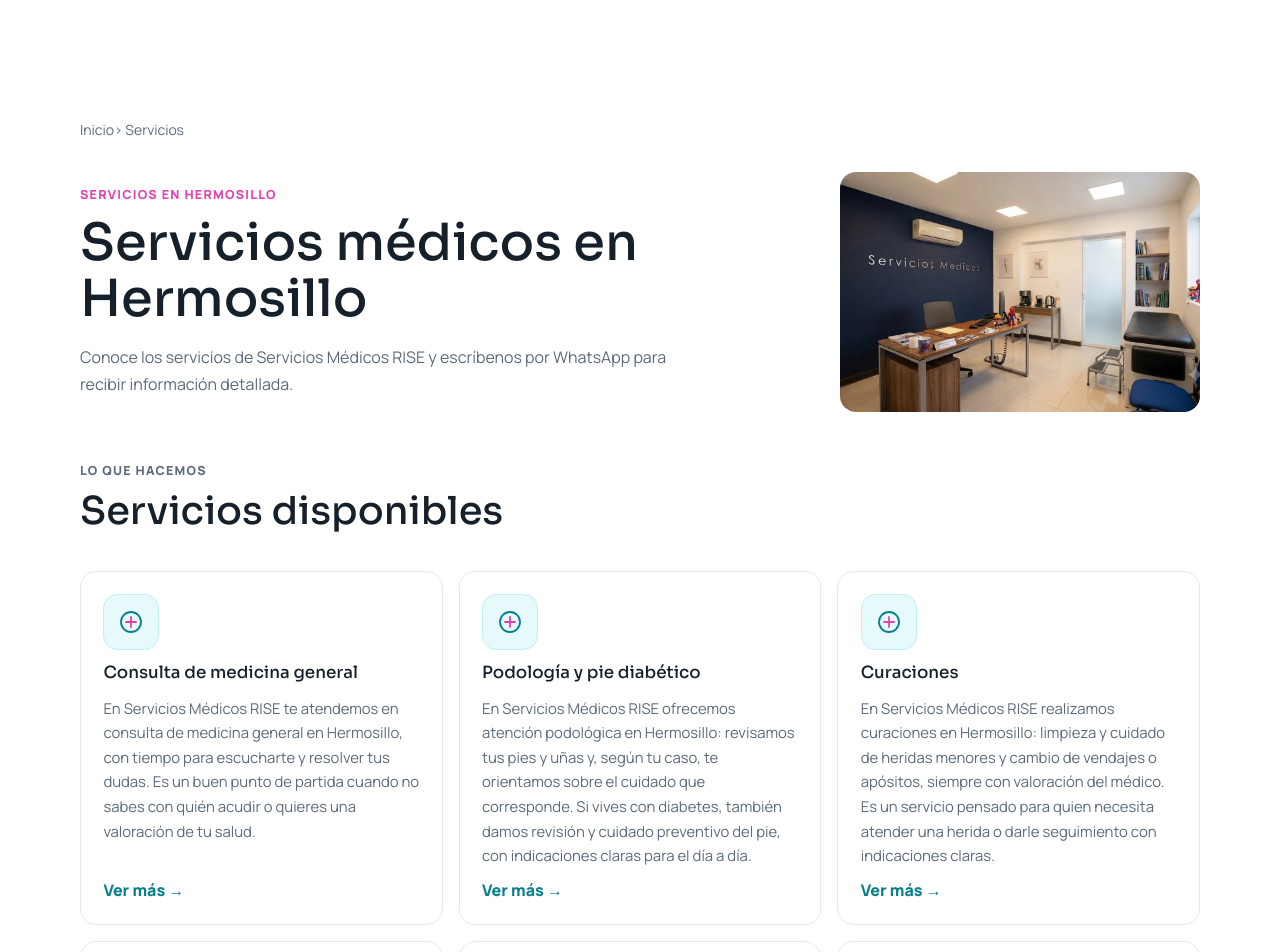
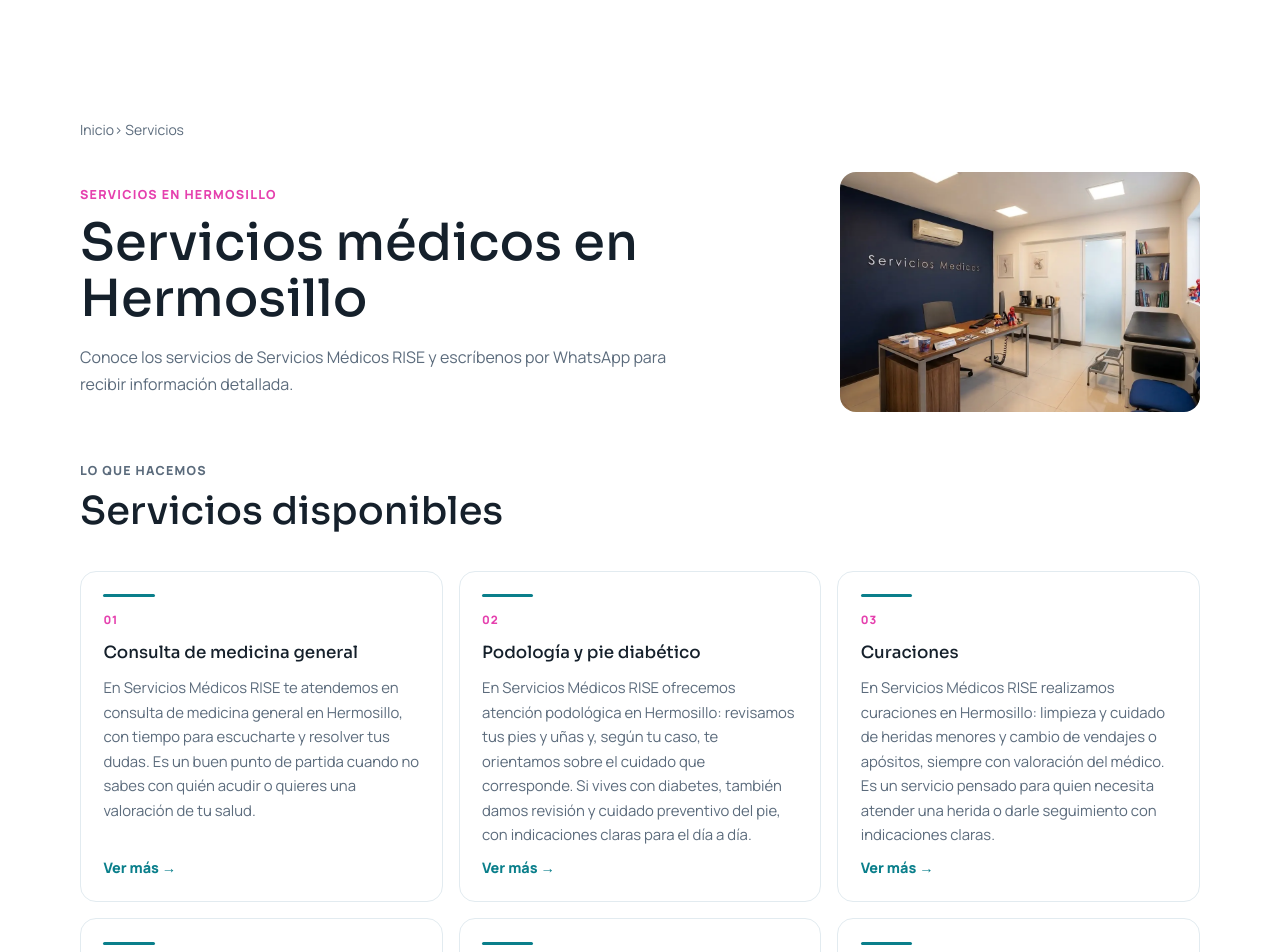
Before and after one commit to Jnpvl/rise-front, an Angular app: page /servicios in a window 1280 px wide. Shown: the top 952 px of the page. Built offline with nearby package versions, Linux system fonts and the light colour scheme.

Commit message:
refactor: use typographic service cards

```diff
--- /dev/null
+++ b/src/app/components/service-card/service-card.component.html
@@ -0,0 +1,8 @@
+<a class="rise-card service-card-typographic" [href]="card.slug" [routerLink]="card.slug">
+  <img *ngIf="imagen" class="service-card-image" [src]="imagen" width="640" height="480" [alt]="card.name" />
+  <div class="service-card-accent" aria-hidden="true"></div>
+  <p class="service-card-eyebrow" *ngIf="number || card.key">{{ number || card.key }}</p>
+  <h3>{{ card.name }}</h3>
+  <p>{{ card.summary }}</p>
+  <span class="service-card-link">Ver más →</span>
+</a>
--- a/src/app/pages/landing/landing.component.html
+++ b/src/app/pages/landing/landing.component.html
@@ -52,21 +52,7 @@
           <p>Conoce cada servicio y cómo podemos acompañarte.</p><p>{{ homeCopy.processIntro }}</p><p>{{ homeCopy.servicesIntro }}</p>
         </div>
         <div class="service-grid">
-          <a *ngFor="let card of homeCopy.serviceCards" class="rise-card" [href]="card.slug" [routerLink]="card.slug">
-            <div class="service-icon" aria-hidden="true">
-              <ng-container [ngSwitch]="card.icon">
-                <svg *ngSwitchCase="'stethoscope'" viewBox="0 0 32 32" fill="none" stroke="currentColor" stroke-width="1.8" stroke-linecap="round" stroke-linejoin="round"><path d="M9 5v8a6 6 0 0 0 12 0V5"/><path d="M15 19v3a5 5 0 0 0 10 0v-2"/><circle cx="25" cy="17" r="3" stroke="#e540ae"/></svg>
-                <svg *ngSwitchCase="'foot'" viewBox="0 0 32 32" fill="none" stroke="currentColor" stroke-width="1.8" stroke-linecap="round" stroke-linejoin="round"><path d="M12 5c4 0 6 3 6 8 0 4 3 6 3 10 0 3-2 4-5 4s-6-2-6-6c0-5-3-6-3-10 0-3 2-6 5-6z"/><circle cx="23" cy="8" r="1.5" stroke="#e540ae"/><circle cx="26" cy="12" r="1.3" stroke="#e540ae"/></svg>
-                <svg *ngSwitchCase="'bandage'" viewBox="0 0 32 32" fill="none" stroke="currentColor" stroke-width="1.8" stroke-linecap="round" stroke-linejoin="round"><rect x="3" y="11" width="26" height="10" rx="5" transform="rotate(-35 16 16)"/><path d="m13.5 13.5 5 5" stroke="#e540ae"/><circle cx="16" cy="16" r="1" fill="#e540ae" stroke="#e540ae"/></svg>
-                <svg *ngSwitchCase="'flask'" viewBox="0 0 32 32" fill="none" stroke="currentColor" stroke-width="1.8" stroke-linecap="round" stroke-linejoin="round"><path d="M12 4h6M13 4v10M17 4v10"/><path d="M8 28h16M10 28a8 8 0 0 1 4-14"/><circle cx="21" cy="19" r="3" stroke="#e540ae"/></svg>
-                <svg *ngSwitchCase="'clipboard'" viewBox="0 0 32 32" fill="none" stroke="currentColor" stroke-width="1.8" stroke-linecap="round" stroke-linejoin="round"><rect x="7" y="6" width="18" height="22" rx="3"/><path d="M12 4h8v4h-8zM11 16h10M11 21h6"/><path d="m12 11 1.5 1.5L17 9" stroke="#e540ae"/></svg>
-                <svg *ngSwitchDefault viewBox="0 0 32 32" fill="none" stroke="currentColor" stroke-width="1.8" stroke-linecap="round" stroke-linejoin="round"><path d="M9 9a3 3 0 1 1 3-3l11 11a3 3 0 1 1 3 3 3 3 0 1 1-3 3L9 12a3 3 0 0 1 0-3z"/><path d="m15 15 2 2" stroke="#e540ae"/></svg>
-              </ng-container>
-            </div>
-            <h3>{{ card.name }}</h3>
-            <p>{{ card.summary }}</p>
-            <span class="font-display" style="margin-top:auto;color:var(--color-brand-dark);font-weight:800;font-size:.9rem">Ver más →</span>
-          </a>
+          <app-service-card *ngFor="let card of homeCopy.serviceCards; let i = index" [card]="card" [number]="'0' + (i + 1)"></app-service-card>
         </div>
       </div>
     </section>
--- a/src/app/pages/landing/landing.component.ts
+++ b/src/app/pages/landing/landing.component.ts
@@ -17,6 +17,7 @@ import { Router, RouterLink } from '@angular/router';
 import Swal from 'sweetalert2';
 import { seoCopy } from '../../data/servicios-data';
 import { HOME_COPY } from '../../data/home-copy';
+import { ServiceCardComponent } from '../../components/service-card/service-card.component';
 import { CLINIC_DEFAULTS, CLINIC_EMAIL, CLINIC_INSTAGRAM } from '../../core/clinic-defaults';
 
 const LANDING_SECTIONS = ['servicios', 'experiencia', 'agenda', 'contacto'] as const;
@@ -25,7 +26,7 @@ type LandingSection = (typeof LANDING_SECTIONS)[number];
 @Component({
   selector: 'app-landing',
   standalone: true,
-  imports: [CommonModule, FormsModule, RouterLink],
+  imports: [CommonModule, FormsModule, RouterLink, ServiceCardComponent],
   templateUrl: './landing.component.html',
 })
 export class LandingComponent implements OnInit, AfterViewInit, OnDestroy {
--- a/src/app/pages/services/services-hub.component.html
+++ b/src/app/pages/services/services-hub.component.html
@@ -7,10 +7,7 @@
   <section aria-labelledby="servicios-disponibles">
     <div class="rise-section-heading"><p class="rise-eyebrow">Lo que hacemos</p><h2 id="servicios-disponibles">Servicios disponibles</h2></div>
     <div class="service-grid">
-      <a *ngFor="let card of cards" class="rise-card" [routerLink]="card.slug" [href]="card.slug">
-        <div class="service-icon" aria-hidden="true"><svg viewBox="0 0 32 32" fill="none" stroke="currentColor" stroke-width="1.8" stroke-linecap="round" stroke-linejoin="round"><circle cx="16" cy="16" r="10"/><path d="M11 16h10M16 11v10" stroke="#e540ae"/></svg></div>
-        <h3>{{ card.name }}</h3><p>{{ card.summary }}</p><span style="margin-top:auto;color:var(--color-brand-dark);font-weight:800">Ver más →</span>
-      </a>
+      <app-service-card *ngFor="let card of cards; let i = index" [card]="card" [number]="'0' + (i + 1)"></app-service-card>
     </div>
   </section>
   <aside class="mt-12" [innerHTML]="whereWhenHtml"></aside>
--- a/src/app/pages/services/services-hub.component.ts
+++ b/src/app/pages/services/services-hub.component.ts
@@ -2,12 +2,13 @@ import { CommonModule } from '@angular/common';
 import { Component } from '@angular/core';
 import { RouterLink } from '@angular/router';
 import { HOME_COPY } from '../../data/home-copy';
+import { ServiceCardComponent } from '../../components/service-card/service-card.component';
 import { seoCopy } from '../../data/servicios-data';
 
 @Component({
   selector: 'app-services-hub',
   standalone: true,
-  imports: [CommonModule, RouterLink],
+  imports: [CommonModule, RouterLink, ServiceCardComponent],
   templateUrl: './services-hub.component.html',
 })
 export class ServicesHubComponent {
--- a/src/app/pages/services/servicio-page.component.html
+++ b/src/app/pages/services/servicio-page.component.html
@@ -1,7 +1,7 @@
 <main class="service-layout" aria-labelledby="service-h1">
   <nav aria-label="Migas de pan" class="mb-8 text-sm text-muted"><a href="/" routerLink="/" class="hover:text-brand-dark">Inicio</a><span aria-hidden="true"> › </span><a href="/servicios" routerLink="/servicios" class="hover:text-brand-dark">Servicios</a><span aria-hidden="true"> › </span><span>{{ page.name }}</span></nav>
   <header class="service-header">
-    <div><p class="rise-eyebrow">Servicios Médicos RISE</p><div class="service-icon" aria-hidden="true"><svg viewBox="0 0 32 32" fill="none" stroke="currentColor" stroke-width="1.8" stroke-linecap="round" stroke-linejoin="round"><circle cx="16" cy="16" r="10"/><path d="M11 16h10M16 11v10" stroke="#e540ae"/></svg></div><h1 id="service-h1">{{ page.h1 }}</h1><a class="btn-primary" [href]="page.cta.wa_url" target="_blank" rel="noopener">{{ page.cta.text }}</a></div>
+    <div><p class="rise-eyebrow">Servicios Médicos RISE</p><h1 id="service-h1">{{ page.h1 }}</h1><a class="btn-primary" [href]="page.cta.wa_url" target="_blank" rel="noopener">{{ page.cta.text }}</a></div>
     <img class="service-photo" src="/fondo.webp" width="1280" height="960" alt="Consultorio de Servicios Médicos RISE" />
   </header>
   <div class="service-main-grid">
--- a/src/styles.css
+++ b/src/styles.css
@@ -41,6 +41,12 @@ button, a, input, textarea, select { outline-offset: 3px; }
 .rise-card { display: flex; flex-direction: column; gap: .65rem; padding: 1.4rem; border: 1px solid var(--color-line); border-radius: 1rem; background: #fff; text-decoration: none; min-height: 100%; transition: border-color .18s ease, box-shadow .18s ease, transform .18s ease; }
 .rise-card:hover { border-color: var(--color-brand); box-shadow: 0 12px 28px rgba(21,32,43,.08); transform: translateY(-2px); }
 .rise-card h3 { margin: 0; font-size: 1.05rem; }
+.service-card-typographic { position: relative; overflow: hidden; }
+.service-card-image { width: calc(100% + 2.8rem); height: auto; aspect-ratio: 4 / 3; object-fit: cover; margin: -1.4rem -1.4rem .35rem; }
+.service-card-accent { width: 3.2rem; height: .22rem; border-radius: 99px; background: var(--color-brand-dark); }
+.service-card-eyebrow { margin: .15rem 0 0 !important; color: var(--color-accent) !important; font-size: .72rem !important; font-weight: 800; letter-spacing: .08em; text-transform: uppercase; }
+.service-card-link { margin-top: auto; color: var(--color-brand-dark); font-weight: 800; font-size: .9rem; }
+
 .rise-card p { margin: 0; color: var(--color-muted); font-size: .93rem; line-height: 1.65; }
 .service-icon { display: grid; place-items: center; width: 3.5rem; height: 3.5rem; border: 1px solid #bfeef3; border-radius: .9rem; background: var(--color-brand-soft); color: var(--color-brand-dark); }
 .service-icon svg { width: 2rem; height: 2rem; }
```
Also changed, not shown: src/app/components/service-card/service-card.component.ts (added, +16 -0 lines), src/app/data/home-copy.ts (+7 -7 lines).
